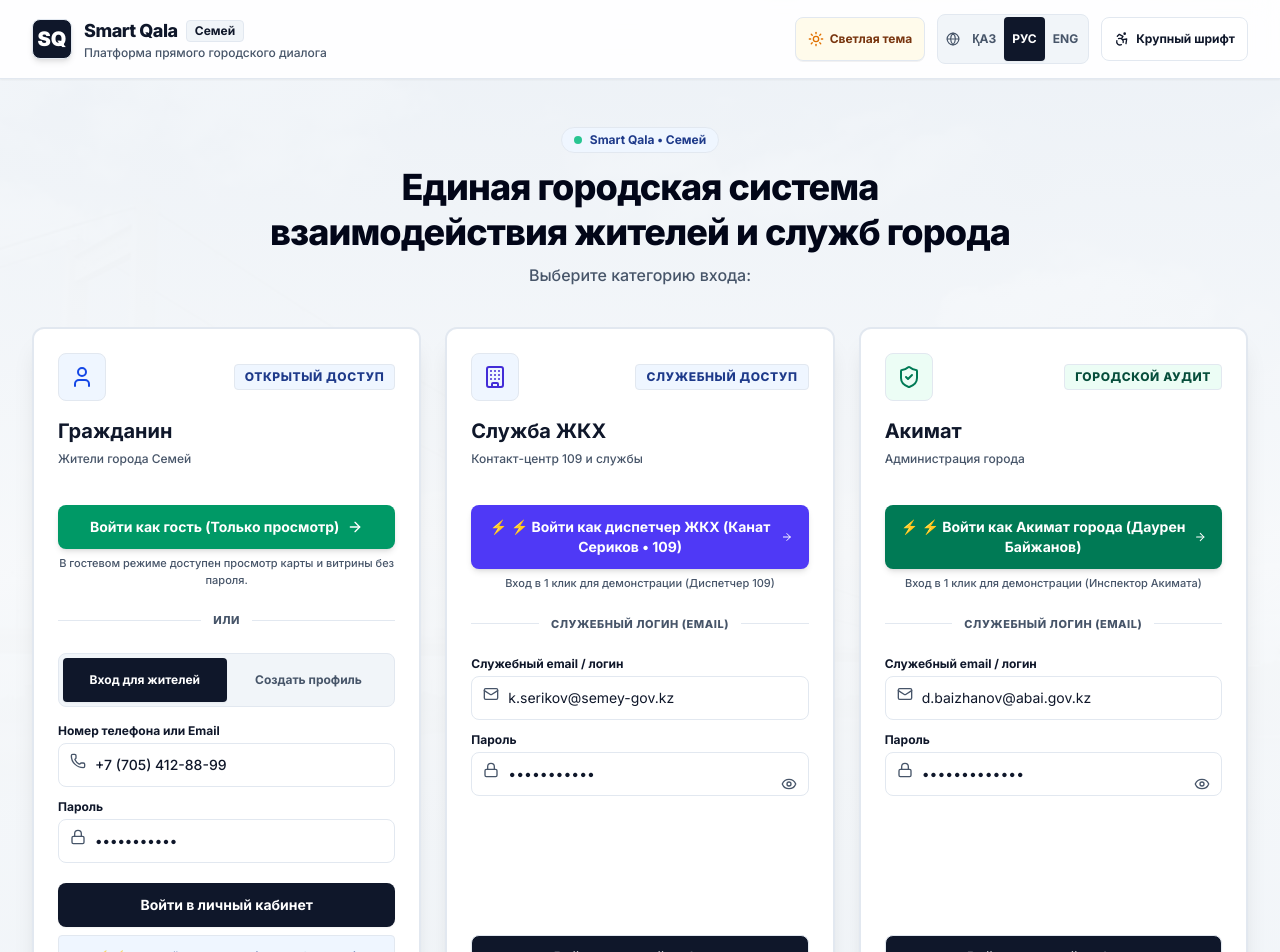
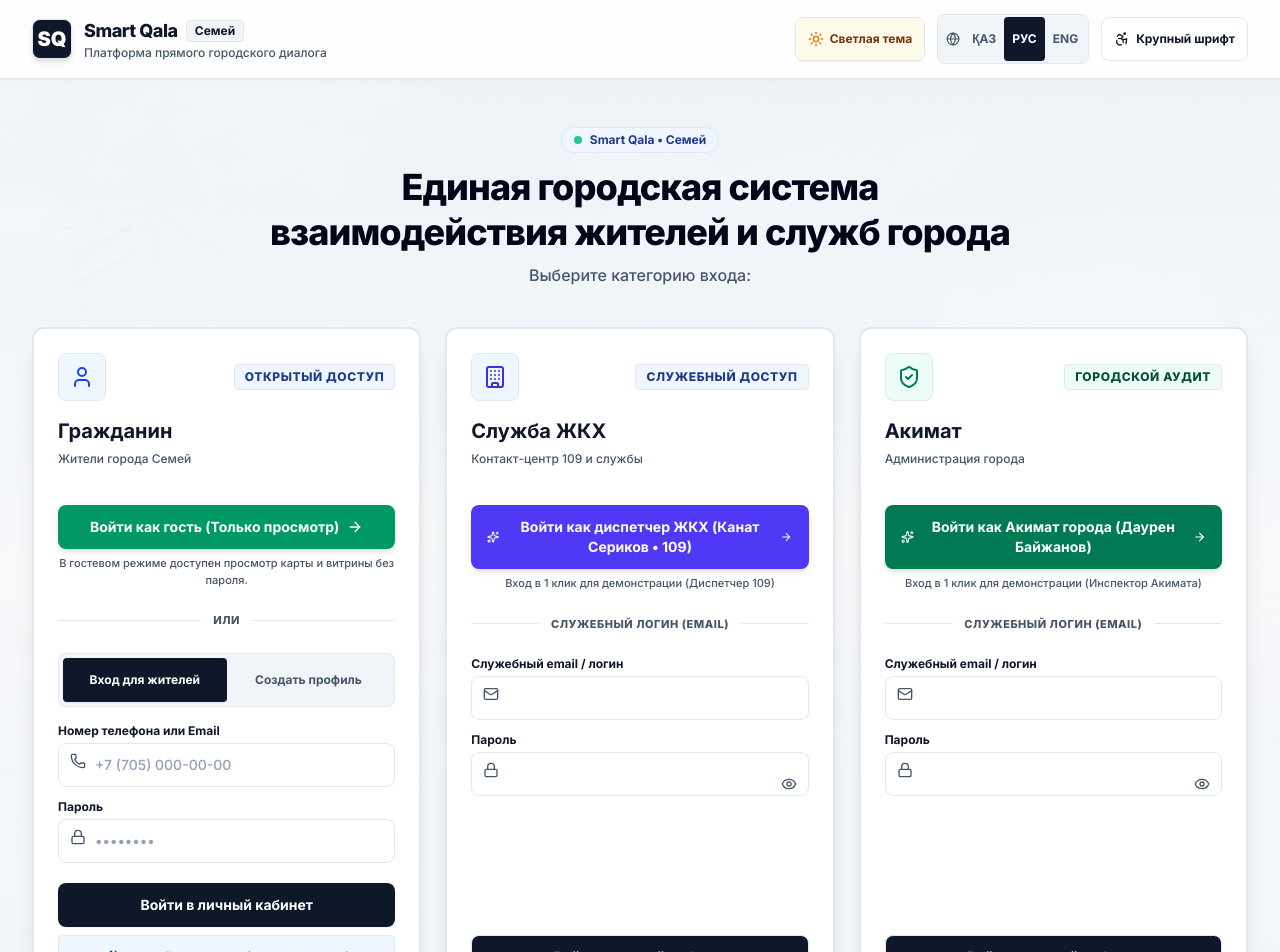
Before and after one commit to Sungatss/smart-qala, a Next.js app: page / in a window 1280 px wide. Shown: the top 952 px of the page. Built offline with nearby package versions, Linux system fonts and the light colour scheme.

Commit message:
refactor(auth): remove prefilled credentials and replace emojis on buttons with lucide icons

```diff
--- a/src/components/AuthGate.tsx
+++ b/src/components/AuthGate.tsx
@@ -45,8 +45,8 @@ export default function AuthGate() {
   const [citizenTab, setCitizenTab] = useState<'guest' | 'login' | 'register'>('guest');
 
   // Citizen login state
-  const [citizenLoginInput, setCitizenLoginInput] = useState('+7 (705) 412-88-99');
-  const [citizenPassword, setCitizenPassword] = useState('password123');
+  const [citizenLoginInput, setCitizenLoginInput] = useState('');
+  const [citizenPassword, setCitizenPassword] = useState('');
 
   // Citizen register state
   const [regName, setRegName] = useState('');
@@ -55,12 +55,12 @@ export default function AuthGate() {
   const [regDistrict, setRegDistrict] = useState<District>('Центральный');
 
   // Staff credentials
-  const [jkhLogin, setJkhLogin] = useState('k.serikov@semey-gov.kz');
-  const [jkhPassword, setJkhPassword] = useState('jkh2026pass');
+  const [jkhLogin, setJkhLogin] = useState('');
+  const [jkhPassword, setJkhPassword] = useState('');
   const [showJkhPassword, setShowJkhPassword] = useState(false);
 
-  const [adminLogin, setAdminLogin] = useState('d.baizhanov@abai.gov.kz');
-  const [adminPassword, setAdminPassword] = useState('admin2026pass');
+  const [adminLogin, setAdminLogin] = useState('');
+  const [adminPassword, setAdminPassword] = useState('');
   const [showAdminPassword, setShowAdminPassword] = useState(false);
 
   const [errorMsg, setErrorMsg] = useState('');
@@ -441,7 +441,8 @@ export default function AuthGate() {
                         : 'text-blue-300 hover:text-white bg-blue-950/40 hover:bg-blue-900/60 border-blue-900/80'
                     }`}
                   >
-                    ⚡ {t.authFastCitizenDemo}
+                    <Sparkles className="w-3.5 h-3.5 inline mr-1" />
+                    <span>{t.authFastCitizenDemo}</span>
                   </button>
                 </div>
               </form>
@@ -570,7 +571,8 @@ export default function AuthGate() {
                 }}
                 className="w-full py-3 px-4 rounded-lg bg-indigo-600 hover:bg-indigo-700 text-white font-bold text-sm flex items-center justify-center gap-2 transition-colors shadow-md cursor-pointer"
               >
-                <span>⚡ {t.authFastJkhDemo}</span>
+                <Sparkles className="w-4 h-4" />
+                <span>{t.authFastJkhDemo}</span>
                 <ArrowRight className="w-4 h-4" />
               </button>
               <p className={`text-[11px] text-center mt-1.5 font-medium ${
@@ -701,7 +703,8 @@ export default function AuthGate() {
                 }}
                 className="w-full py-3 px-4 rounded-lg bg-emerald-700 hover:bg-emerald-800 text-white font-bold text-sm flex items-center justify-center gap-2 transition-colors shadow-md cursor-pointer"
               >
-                <span>⚡ {t.authFastAdminDemo}</span>
+                <Sparkles className="w-4 h-4" />
+                <span>{t.authFastAdminDemo}</span>
                 <ArrowRight className="w-4 h-4" />
               </button>
               <p className={`text-[11px] text-center mt-1.5 font-medium ${
--- a/src/components/AuthModal.tsx
+++ b/src/components/AuthModal.tsx
@@ -44,8 +44,8 @@ export default function AuthModal() {
   const [citizenTab, setCitizenTab] = useState<'login' | 'register'>('login');
 
   // Form states
-  const [citizenLoginInput, setCitizenLoginInput] = useState('+7 (705) 412-88-99');
-  const [citizenPassword, setCitizenPassword] = useState('password123');
+  const [citizenLoginInput, setCitizenLoginInput] = useState('');
+  const [citizenPassword, setCitizenPassword] = useState('');
 
   // Citizen registration fields
   const [regName, setRegName] = useState('');
@@ -55,8 +55,8 @@ export default function AuthModal() {
   const [regPassword, setRegPassword] = useState('');
 
   // Staff (ЖКХ / Admin) credentials
-  const [staffLogin, setStaffLogin] = useState('k.serikov@semey-gov.kz');
-  const [staffPassword, setStaffPassword] = useState('jkh2026pass');
+  const [staffLogin, setStaffLogin] = useState('');
+  const [staffPassword, setStaffPassword] = useState('');
   const [showPassword, setShowPassword] = useState(false);
   const [errorMsg, setErrorMsg] = useState('');
 
@@ -66,13 +66,6 @@ export default function AuthModal() {
       const initial = modalInitialRole || 'citizen';
       setSelectedRole(initial);
       setCitizenTab(modalInitialTab || 'login');
-      if (initial === 'employee') {
-        setStaffLogin('k.serikov@semey-gov.kz');
-        setStaffPassword('jkh2026pass');
-      } else if (initial === 'admin') {
-        setStaffLogin('d.baizhanov@abai.gov.kz');
-        setStaffPassword('admin2026pass');
-      }
     }
   }, [isAuthModalOpen, modalInitialRole, modalInitialTab]);
 
@@ -365,7 +358,8 @@ export default function AuthModal() {
                     }}
                     className="w-full py-2.5 px-3 text-xs font-bold text-info-soft-foreground bg-info-soft border border-info-soft rounded-lg hover:bg-blue-100 transition-colors cursor-pointer"
                   >
-                    ⚡ Быстрый вход жителя (Азамат Султанов)
+                    <Sparkles className="w-3.5 h-3.5 inline mr-1" />
+                    <span>Быстрый вход жителя (Азамат Султанов)</span>
                   </button>
 
                   {/* OR GUEST LOGIN */}
@@ -555,9 +549,10 @@ export default function AuthModal() {
                   login('employee');
                   router.push('/admin');
                 }}
-                className="w-full py-2.5 px-3 text-xs font-bold text-info-soft-foreground bg-info-soft border border-info-soft rounded-lg hover:bg-indigo-100 transition-colors cursor-pointer"
+                className="w-full py-2.5 px-3 text-xs font-bold text-info-soft-foreground bg-info-soft border border-info-soft rounded-lg hover:bg-indigo-100 transition-colors cursor-pointer flex items-center justify-center gap-1.5"
               >
-                ⚡ Мгновенный демо-вход диспетчера (Канат Сериков • 109)
+                <Sparkles className="w-3.5 h-3.5 inline shrink-0" />
+                <span>Мгновенный демо-вход диспетчера (Канат Сериков • 109)</span>
               </button>
             </form>
           )}
@@ -568,7 +563,7 @@ export default function AuthModal() {
           {selectedRole === 'admin' && (
             <form onSubmit={handleStaffLoginSubmit} className="space-y-4">
               <div className="p-3 bg-success-soft border border-success-soft rounded-lg text-xs text-success-soft-foreground font-semibold leading-relaxed">
-                🏛️ Доступ аппарата Акима г. Семей: цензурный контроль, аудит просрочек ЖКХ и прямая линия с разработчиками (dev@smartqala.kz).
+                Доступ аппарата Акима г. Семей: цензурный контроль, аудит просрочек ЖКХ и прямая линия с разработчиками (dev@smartqala.kz).
               </div>
 
               <div>
@@ -627,9 +622,10 @@ export default function AuthModal() {
                   login('admin');
                   router.push('/admin');
                 }}
-                className="w-full py-2.5 px-3 text-xs font-bold text-success-soft-foreground bg-success-soft border border-success-soft rounded-lg hover:bg-emerald-100 transition-colors cursor-pointer"
+                className="w-full py-2.5 px-3 text-xs font-bold text-success-soft-foreground bg-success-soft border border-success-soft rounded-lg hover:bg-emerald-100 transition-colors cursor-pointer flex items-center justify-center gap-1.5"
               >
-                ⚡ Мгновенный демо-вход Акимата (Даурен Байжанов)
+                <Sparkles className="w-3.5 h-3.5 inline shrink-0" />
+                <span>Мгновенный демо-вход Акимата (Даурен Байжанов)</span>
               </button>
             </form>
           )}
--- a/src/lib/translations.ts
+++ b/src/lib/translations.ts
@@ -235,9 +235,9 @@ export const TRANSLATIONS: Record<Language, Translations> = {
     authLoginBtn: 'Войти в личный кабинет',
     authGuestBtn: 'Войти как гость (Только просмотр)',
     authGuestHint: 'В гостевом режиме доступен просмотр карты и витрины без пароля.',
-    authFastCitizenDemo: '⚡ Быстрый вход жителя (Азамат Султанов)',
-    authFastJkhDemo: '⚡ Войти как диспетчер ЖКХ (Канат Сериков • 109)',
-    authFastAdminDemo: '⚡ Войти как Акимат города (Даурен Байжанов)',
+    authFastCitizenDemo: 'Быстрый вход жителя (Азамат Султанов)',
+    authFastJkhDemo: 'Войти как диспетчер ЖКХ (Канат Сериков • 109)',
+    authFastAdminDemo: 'Войти как Акимат города (Даурен Байжанов)',
     authFullName: 'ФИО жителя',
     authPhone: 'Номер телефона',
     authDistrict: 'Район проживания',
@@ -396,9 +396,9 @@ export const TRANSLATIONS: Record<Language, Translations> = {
     authLoginBtn: 'Жеке кабинетке кіру',
     authGuestBtn: 'Қонақ ретінде кіру (Тек көру)',
     authGuestHint: 'Қонақ режимінде карта мен нәтижелер витринасын көруге болады.',
-    authFastCitizenDemo: '⚡ Тұрғын ретінде жылдам кіру (Азамат Сұлтанов)',
-    authFastJkhDemo: '⚡ ТКШ диспетчері ретінде кіру (Қанат Серіков • 109)',
-    authFastAdminDemo: '⚡ Қала әкімдігі ретінде кіру (Дәурен Байжанов)',
+    authFastCitizenDemo: 'Тұрғын ретінде жылдам кіру (Азамат Сұлтанов)',
+    authFastJkhDemo: 'ТКШ диспетчері ретінде кіру (Қанат Серіков • 109)',
+    authFastAdminDemo: 'Қала әкімдігі ретінде кіру (Дәурен Байжанов)',
     authFullName: 'Тұрғынның Аты-жөні',
     authPhone: 'Телефон нөмірі',
     authDistrict: 'Тұратын ауданы',
@@ -557,9 +557,9 @@ export const TRANSLATIONS: Record<Language, Translations> = {
     authLoginBtn: 'Sign In to Profile',
     authGuestBtn: 'Continue as Guest (View only)',
     authGuestHint: 'Browse the city map and showcase without registration.',
-    authFastCitizenDemo: '⚡ Quick Citizen Demo (Azamat Sultanov)',
-    authFastJkhDemo: '⚡ Enter as Housing Dispatcher (Kanat Serikov • 109)',
-    authFastAdminDemo: '⚡ Enter as City Administration (Dauren Baizhanov)',
+    authFastCitizenDemo: 'Quick Citizen Demo (Azamat Sultanov)',
+    authFastJkhDemo: 'Enter as Housing Dispatcher (Kanat Serikov • 109)',
+    authFastAdminDemo: 'Enter as City Administration (Dauren Baizhanov)',
     authFullName: 'Full Name',
     authPhone: 'Phone Number',
     authDistrict: 'City District',
```
